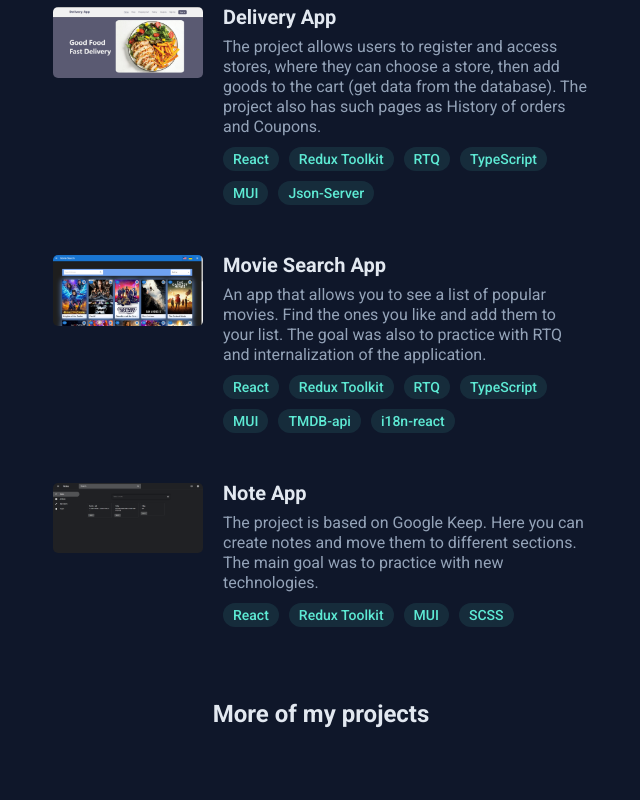
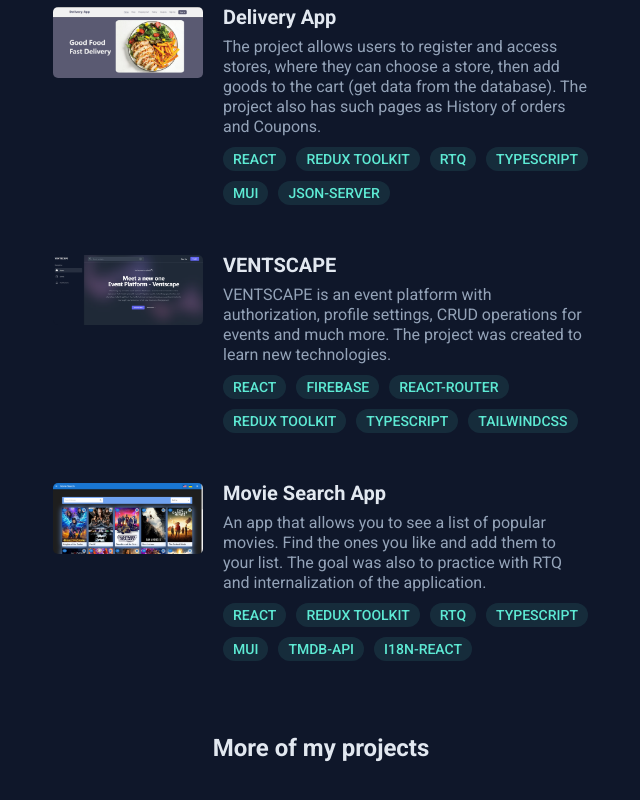
Before and after one commit to oXide0/portfolio, a React (Vite) app: page / in a window 1280 px wide. Shown: the part 1195-1995 px from the top of the page, without its empty margins (627-1267 px from the left). Built offline with nearby package versions, Linux system fonts and the light colour scheme.

Commit message:
updated projects

```diff
--- a/src/App.jsx
+++ b/src/App.jsx
@@ -2,7 +2,7 @@ import style from './App.module.scss';
 import { MMenu } from './components/Menu/Menu';
 import IconLink from './components/IconLink/IconLink';
 import CustomCursor from './components/CustomCursor/CustomCursor';
-import { MProjectBlock } from './components/ProjectBlock/ProjectBlock';
+import ProjectBlock from './components/ProjectBlock/ProjectBlock';
 import { useRef } from 'react';
 import { motion } from 'framer-motion';
 import { textAnimation, blockAnimation, titleAnimation } from './utils/animations';
@@ -151,18 +151,17 @@ function App() {
 					>
 						Projects
 					</motion.h1>
-					<div className={style.projects}>
+					<motion.div
+						className={style.projects}
+						variants={blockAnimation}
+						initial='hidden'
+						whileInView='visible'
+						custom={2}
+					>
 						{projectsData.map((project) => (
-							<MProjectBlock
-								key={project.id}
-								variants={blockAnimation}
-								initial='hidden'
-								whileInView='visible'
-								custom={2}
-								{...project}
-							/>
+							<ProjectBlock key={project.id} {...project} />
 						))}
-					</div>
+					</motion.div>
 				</div>
 				<div className={style.footer__title}>
 					<a href='https://github.com/oXide0?tab=repositories'>More of my projects</a>
--- a/src/components/ProjectBlock/ProjectBlock.jsx
+++ b/src/components/ProjectBlock/ProjectBlock.jsx
@@ -1,10 +1,9 @@
 import style from './ProjectBlock.module.scss';
 import SkillChip from '../SkillChip/SkillChip';
 import { v1 } from 'uuid';
-import { motion } from 'framer-motion';
 import { forwardRef } from 'react';
 
-export const ProjectBlock = forwardRef(function ProjectBlock({ title, text, skills, url, href }, ref) {
+const ProjectBlock = forwardRef(function ProjectBlock({ title, text, skills, url, href }, ref) {
 	const redirectToPage = () => {
 		window.open(href, '_blank');
 	};
@@ -27,4 +26,4 @@ export const ProjectBlock = forwardRef(function ProjectBlock({ title, text, skil
 	);
 });
 
-export const MProjectBlock = motion(ProjectBlock);
+export default ProjectBlock;
--- a/src/components/SkillChip/SkillChip.module.scss
+++ b/src/components/SkillChip/SkillChip.module.scss
@@ -8,4 +8,5 @@
     color: #5eead4;
     background: rgba(94, 234, 212, 0.1);
     padding: 5px 10px;
+    text-transform: uppercase;
 }
--- a/src/utils/projectsData.js
+++ b/src/utils/projectsData.js
@@ -9,18 +9,18 @@ export const projectsData = [
 	},
 	{
 		id: 2,
+		title: 'VENTSCAPE',
+		text: 'VENTSCAPE is an event platform with authorization, profile settings, CRUD operations for events and much more. The project was created to learn new technologies.',
+		skills: ['React', 'FIREBASE', 'REACT-ROUTER', 'REDUX TOOLKIT', 'TYPESCRIPT', 'TAILWINDCSS'],
+		url: 'ventscape',
+		href: 'https://github.com/oXide0/Ventscape-Event-Platform',
+	},
+	{
+		id: 3,
 		title: 'Movie Search App',
 		text: 'An app that allows you to see a list of popular movies. Find the ones you like and add them to your list. The goal was also to practice with RTQ and internalization of the application.',
 		skills: ['React', 'Redux Toolkit', 'RTQ', 'TypeScript', 'MUI', 'TMDB-api', 'i18n-react'],
 		url: 'movie_app',
-		href: 'https://649f47084d7516437a2339b0--meek-croissant-0faefc.netlify.app/',
-	},
-	{
-		id: 3,
-		title: 'Note App',
-		text: 'The project is based on Google Keep. Here you can create notes and move them to different sections. The main goal was to practice with new technologies.',
-		skills: ['React', 'Redux Toolkit', 'MUI', 'SCSS'],
-		url: 'note_app',
-		href: 'https://glittery-fenglisu-9dec9c.netlify.app/',
+		href: 'https://meek-croissant-0faefc.netlify.app/',
 	},
 ];
```
Also changed, not shown: public/img/ventscape.png (added), 1 other file (tests, documents, lock files or other folders).
